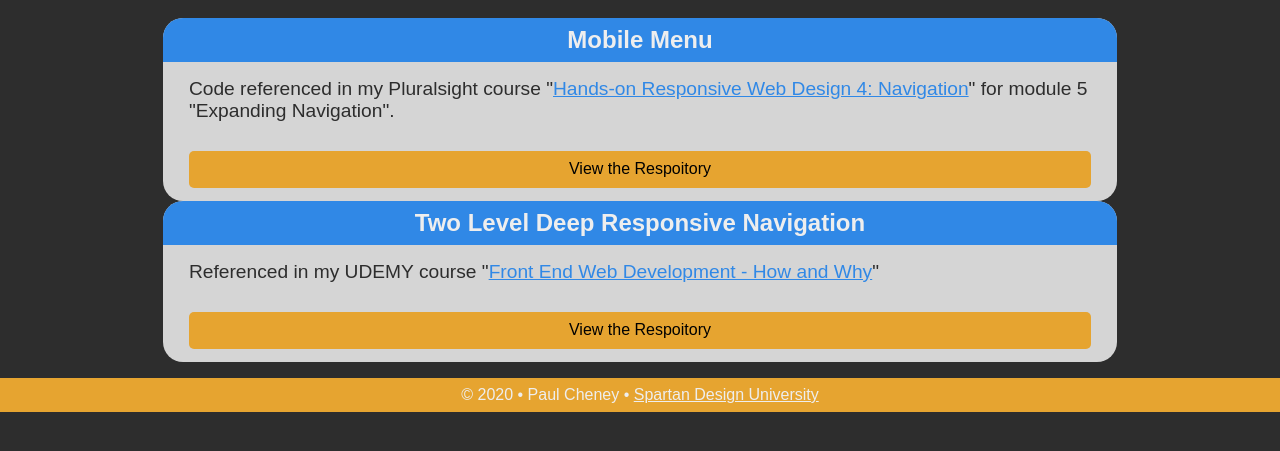
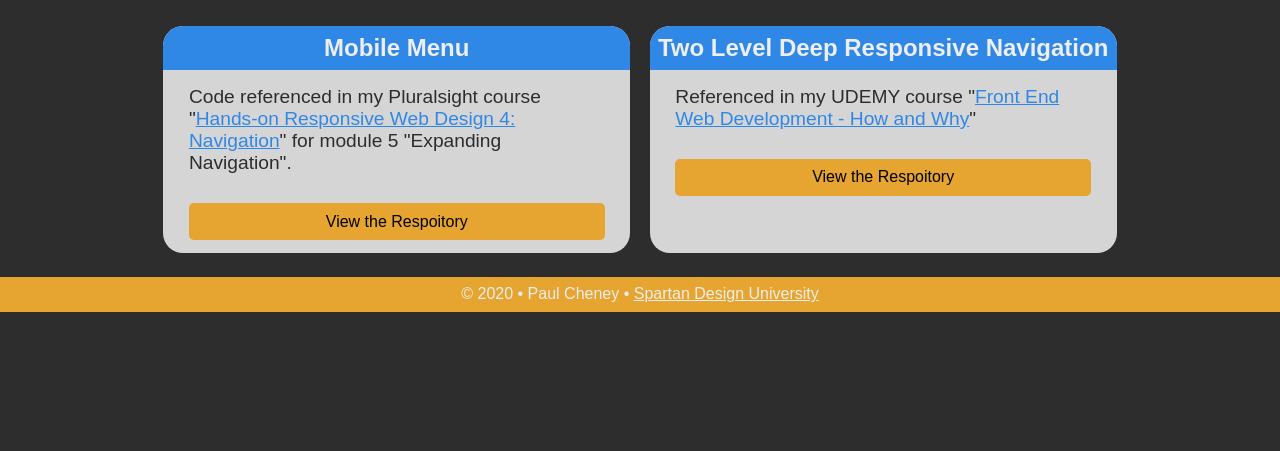
Before and after one commit to paulcheney/paulcheney.github.io, a plain HTML site: page index.html in a window 1280 px wide. Shown: the part 141-592 px from the top of the page. Drawn offline with Linux system fonts and the light colour scheme; a web font is replaced by a local one.

Commit message:
Updated CSS

```diff
--- a/scss/_medium.scss
+++ b/scss/_medium.scss
@@ -2,10 +2,11 @@
 
 
 /*----------- BODY --------------*/
+main {
 div.repos {
 		div {flex-basis: 48%;}
 }
-
+}
 
 /*----------- HEADER --------------*/
 
--- a/scss/_small.scss
+++ b/scss/_small.scss
@@ -52,7 +52,7 @@ main {
 			background-color: rgba(255,255,255,0.8);
 			flex-basis: 98%;
 			border-radius: 20px;
-			margin: 0 1%;
+			margin: .5rem 1%;
 			h3 {
 				margin: 0;
 				padding: .5rem 0;
```
Also changed, not shown: css/styles.css.
